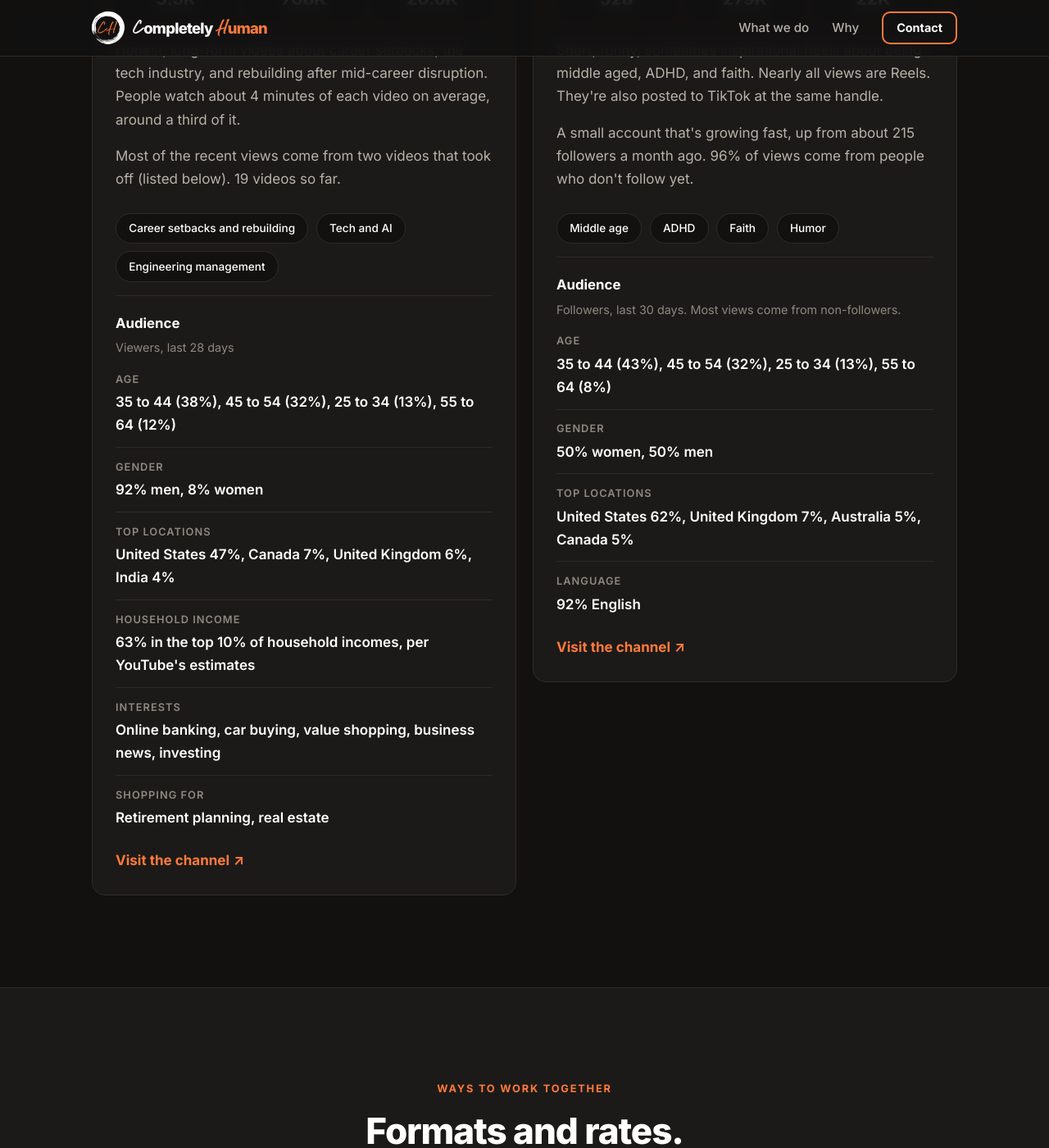
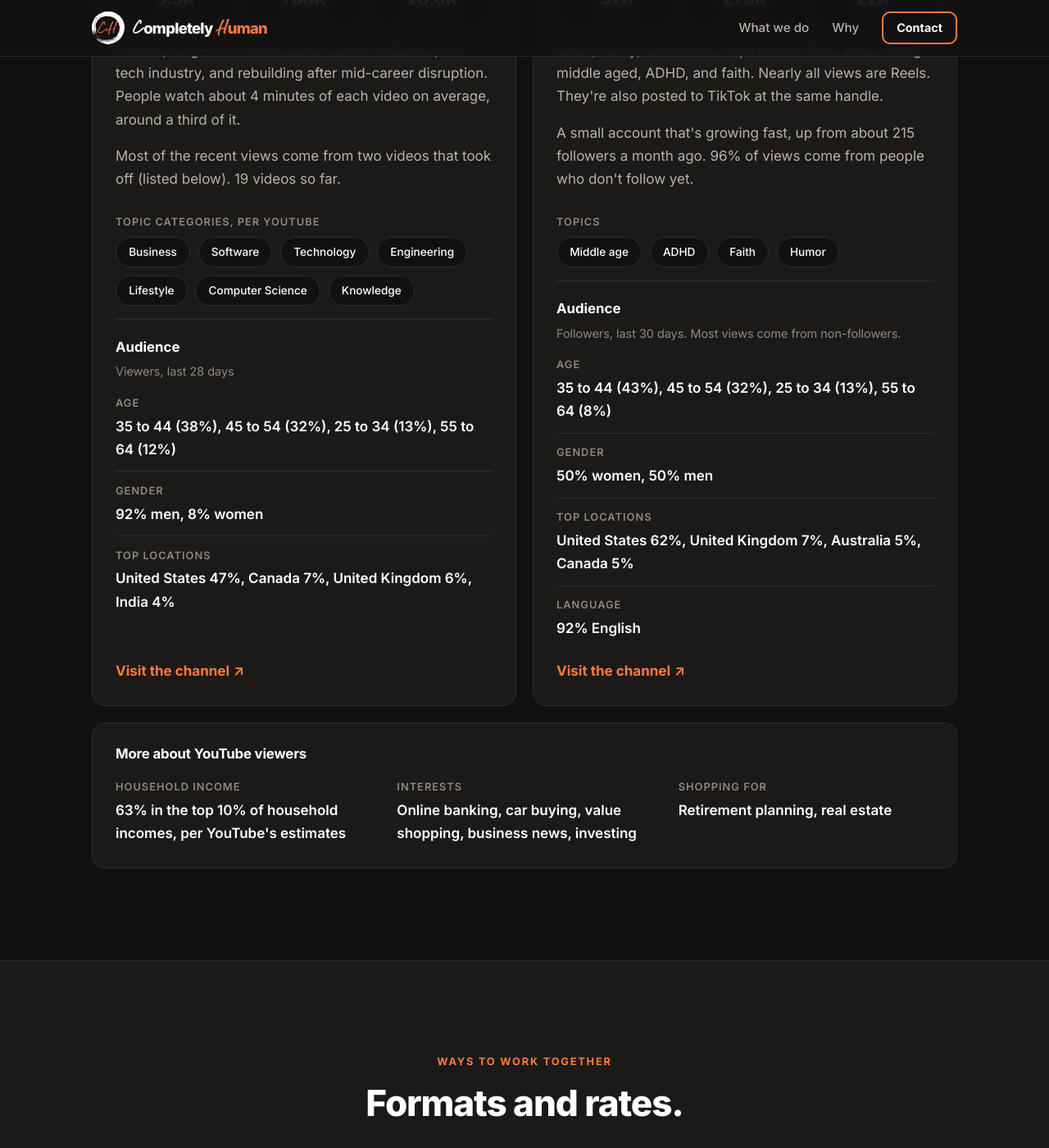
Before and after one commit to dbough/becompletelyhuman.com, a Jekyll site: the page built from media-kit/index.html, in a window 1280 px wide and 1400 px high, scrolled down 1094 px. Shown: the whole window at 82% size. Built offline with Jekyll 4.4.1, drawn with Linux system fonts in a browser that asks for light colours.

Commit message:
Media kit: YouTube topic categories, balance channel cards
YouTube's own topic categories replace the invented tags on the YouTube
card. Household income, interests and shopping move to a wide strip under
the cards so both cards end at about the same height.

Co-Authored-By: Claude Sonnet 5.5 <noreply@anthropic.com>
Claude-Session: https://claude.ai/code/session_01FtJnZsYneABPk6sxffEzGe

```diff
--- a/_data/mediakit.yml
+++ b/_data/mediakit.yml
@@ -69,10 +69,15 @@ channels:
     context: >-
       Most of the recent views come from two videos that took off (listed
       below). 19 videos so far.
+    topics_label: Topic categories, per YouTube
     topics:
-      - Career setbacks and rebuilding
-      - Tech and AI
-      - Engineering management
+      - Business
+      - Software
+      - Technology
+      - Engineering
+      - Lifestyle
+      - Computer Science
+      - Knowledge
 
   - platform: Instagram
     handle: "@the.dan.b"
@@ -93,6 +98,7 @@ channels:
     context: >-
       A small account that's growing fast, up from about 215 followers a
       month ago. 96% of views come from people who don't follow yet.
+    topics_label: Topics
     topics:
       - Middle age
       - ADHD
@@ -101,6 +107,8 @@ channels:
 
 # From each platform's audience analytics. Brands care about this more
 # than follower counts. Percentages are rounded to whole numbers.
+# Rows marked `extra: true` show in a wide strip under the channel cards
+# instead of inside them, which keeps the two cards about the same height.
 audience:
   - channel: YouTube
     period: Viewers, last 28 days
@@ -112,10 +120,13 @@ audience:
       - label: Top locations
         value: United States 47%, Canada 7%, United Kingdom 6%, India 4%
       - label: Household income
+        extra: true
         value: 63% in the top 10% of household incomes, per YouTube's estimates
       - label: Interests
+        extra: true
         value: Online banking, car buying, value shopping, business news, investing
       - label: Shopping for
+        extra: true
         value: Retirement planning, real estate
 
   - channel: Instagram
--- a/_sass/_pillar.scss
+++ b/_sass/_pillar.scss
@@ -681,11 +681,6 @@
   margin-top: auto;
 }
 
-// Channel cards keep their own height so neither one carries empty space.
-.pillar .card-grid--top {
-  align-items: flex-start;
-}
-
 .pillar .tags--left {
   justify-content: flex-start;
   margin: 0.25rem 0 0.5rem;
@@ -695,3 +690,52 @@
   background: var(--bg);
   font-size: 0.85rem;
 }
+
+.pillar .kit__label {
+  margin: 0.25rem 0 0.5rem;
+  color: var(--text-dim);
+  font-size: 0.8rem;
+  font-weight: 600;
+  letter-spacing: 0.08em;
+  text-transform: uppercase;
+}
+
+.pillar .kit__label + .tags--left {
+  margin-top: 0;
+}
+
+// Wide strip under the channel cards for the extra YouTube audience facts.
+.pillar .kit__extras {
+  margin-top: 1.25rem;
+}
+
+.pillar .kit__extras h3 {
+  margin-bottom: 1.25rem;
+  font-size: 1.05rem;
+}
+
+.pillar .kit__extras-grid {
+  display: grid;
+  gap: 1.25rem 2rem;
+  margin: 0;
+}
+
+@media (min-width: 760px) {
+  .pillar .kit__extras-grid {
+    grid-template-columns: repeat(3, 1fr);
+  }
+}
+
+.pillar .kit__extras-grid dt {
+  color: var(--text-dim);
+  font-size: 0.8rem;
+  font-weight: 600;
+  letter-spacing: 0.08em;
+  text-transform: uppercase;
+}
+
+.pillar .kit__extras-grid dd {
+  margin: 0.25rem 0 0;
+  color: var(--heading);
+  font-weight: 600;
+}
--- a/media-kit/index.html
+++ b/media-kit/index.html
@@ -45,7 +45,7 @@ noindex: true
         <h2 id="channels-title">Who's watching.</h2>
       </header>
 
-      <ul class="card-grid card-grid--two card-grid--top" role="list">
+      <ul class="card-grid card-grid--two" role="list">
         {%- for ch in kit.channels %}
         <li class="card card--channel">
           <span class="card__icon" aria-hidden="true">{% include icon.html name=ch.icon %}</span>
@@ -61,6 +61,7 @@ noindex: true
           <p class="card__text">{{ ch.context }}</p>
           {%- endif %}
           {%- if ch.topics.size > 0 %}
+          <p class="kit__label">{{ ch.topics_label | default: "Topics" }}</p>
           <ul class="tags tags--left" aria-label="Topics">
             {%- for t in ch.topics %}
             <li>{{ t }}</li>
@@ -72,9 +73,9 @@ noindex: true
             <h4>Audience</h4>
             <p class="panel__sub">{{ a.period }}</p>
             <dl class="kit__rows">
-              {%- for r in a.rows %}
+              {%- for r in a.rows %}{% unless r.extra %}
               <div><dt>{{ r.label }}</dt><dd>{{ r.value }}</dd></div>
-              {%- endfor %}
+              {%- endunless %}{% endfor %}
             </dl>
           </div>
           {%- endif %}{% endfor %}
@@ -84,6 +85,20 @@ noindex: true
         </li>
         {%- endfor %}
       </ul>
+
+      {%- for a in kit.audience %}
+      {%- assign extras = a.rows | where: "extra", true %}
+      {%- if extras.size > 0 %}
+      <div class="panel kit__extras">
+        <h3>More about {{ a.channel }} viewers</h3>
+        <dl class="kit__extras-grid">
+          {%- for r in extras %}
+          <div><dt>{{ r.label }}</dt><dd>{{ r.value }}</dd></div>
+          {%- endfor %}
+        </dl>
+      </div>
+      {%- endif %}
+      {%- endfor %}
     </div>
   </section>
 
```
